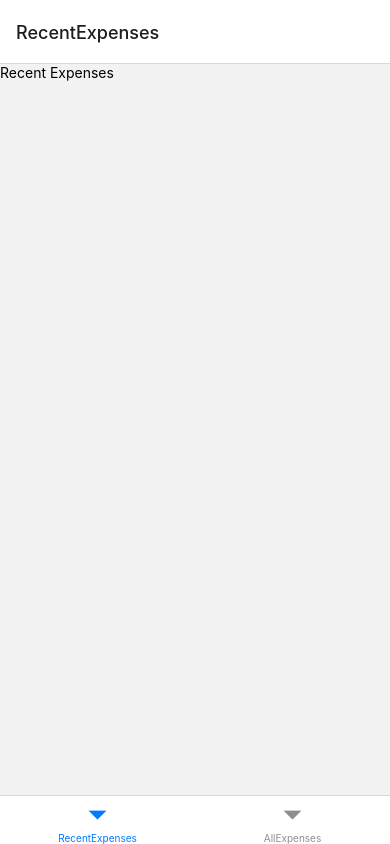
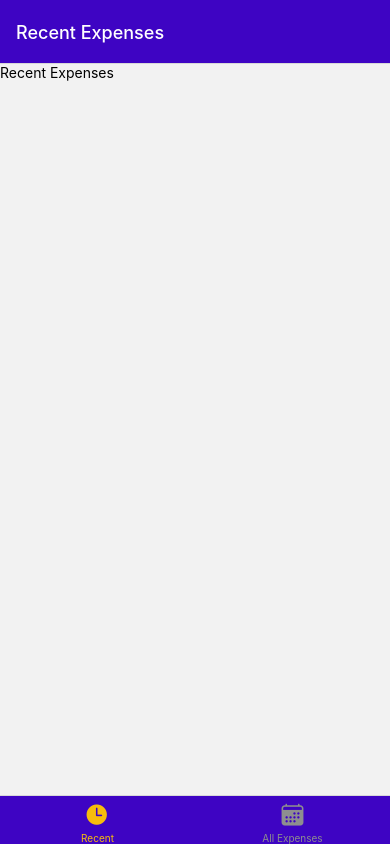
Before and after one commit to yayobyte/expenses-app, a React Native app: screen / in a window 390 px wide. Built offline with nearby package versions, Linux system fonts and the light colour scheme.

Commit message:
GlobalStyles and colors

```diff
--- a/App.tsx
+++ b/App.tsx
@@ -5,6 +5,8 @@
 import {ManageExpenses} from "./src/screens/ManageExpenses";
 import {RecentExpenses} from "./src/screens/RecentExpenses";
 import {AllExpenses} from "./src/screens/AllExpenses";
+import {GlobalStyles} from "./src/constants";
+import {Ionicons} from '@expo/vector-icons'
 
 const Stack = createStackNavigator()
 const BottomTabs = createBottomTabNavigator()
@@ -12,10 +14,31 @@
 const ExpensesOverview = () => {
     return (
         <BottomTabs.Navigator screenOptions={{
-
+            headerStyle: {
+                backgroundColor: GlobalStyles.colors.primary500,
+            },
+            headerTintColor: 'white',
+            tabBarStyle: {backgroundColor: GlobalStyles.colors.primary500},
+            tabBarActiveTintColor: GlobalStyles.colors.accent500,
         }}>
-            <BottomTabs.Screen name={"RecentExpenses"} component={RecentExpenses}/>
-            <BottomTabs.Screen name={"AllExpenses"} component={AllExpenses}/>
+            <BottomTabs.Screen
+                name={"RecentExpenses"}
+                component={RecentExpenses}
+                options={{
+                    title: 'Recent Expenses',
+                    tabBarLabel: 'Recent',
+                    tabBarIcon: ({color, size}) => <Ionicons name={'time'} size={size} color={color} />
+                }}
+            />
+            <BottomTabs.Screen
+                name={"AllExpenses"}
+                component={AllExpenses}
+                options={{
+                    title: 'All Expenses',
+                    tabBarLabel: 'All Expenses',
+                    tabBarIcon: ({color, size}) => <Ionicons name={'calendar'} size={size} color={color} />
+                }}
+            />
         </BottomTabs.Navigator>
     )
 }
@@ -26,7 +49,8 @@
             <StatusBar style="auto"/>
             <NavigationContainer>
                 <Stack.Navigator>
-                    <Stack.Screen name={'ExpensesOverview'} component={ExpensesOverview} options={{ headerShown: false }} />
+                    <Stack.Screen name={'ExpensesOverview'} component={ExpensesOverview}
+                                  options={{headerShown: false}}/>
                     <Stack.Screen name={'ManageExpenses'} component={ManageExpenses}/>
                 </Stack.Navigator>
             </NavigationContainer>
--- /dev/null
+++ b/src/constants.ts
@@ -0,0 +1,16 @@
+export const GlobalStyles = {
+    colors: {
+        primary50: '#e4d9fd',
+        primary100: '#c6affc',
+        primary200: '#a281f0',
+        primary400: '#5721d4',
+        primary500: '#3e04c3',
+        primary700: '#2d0689',
+        primary800: '#200364',
+        accent500: '#f7bc0c',
+        error50: '#fcc4e4',
+        error500: '#9b095c',
+        gray500: '#39324a',
+        gray700: '#221c30',
+    },
+};
```
